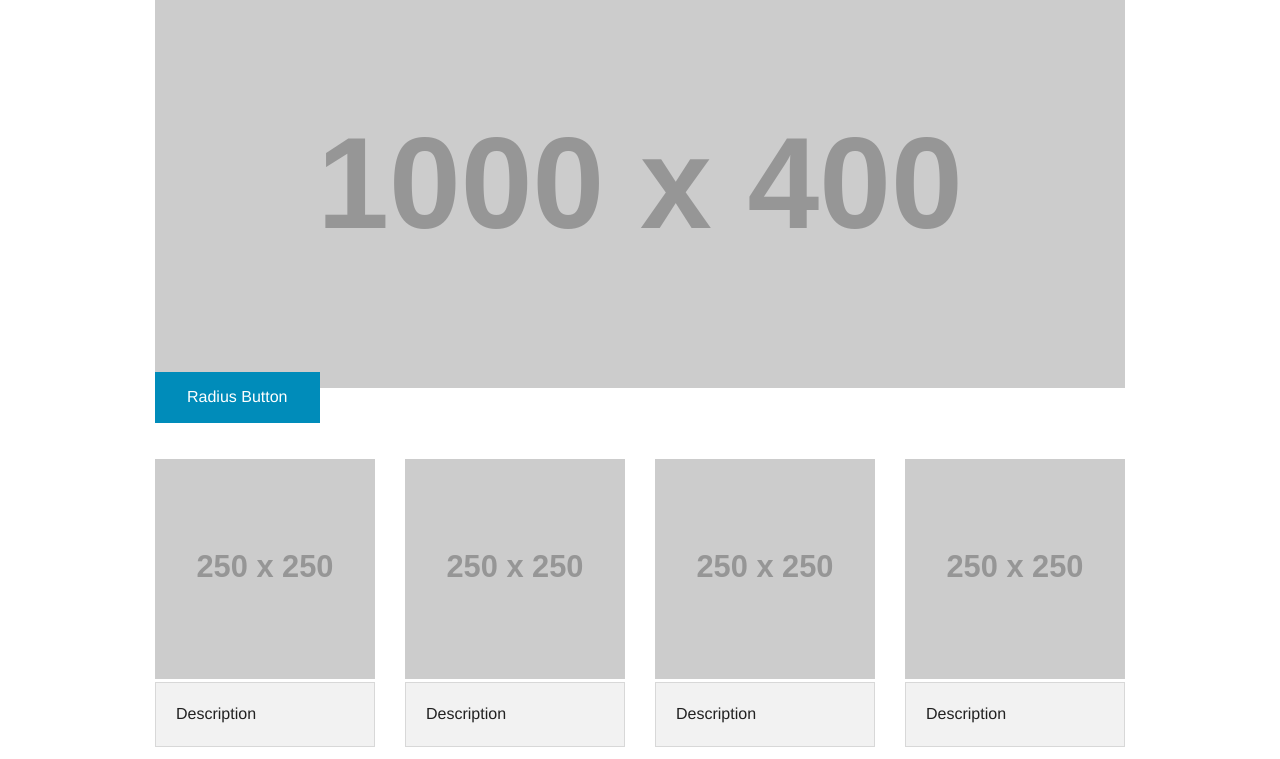
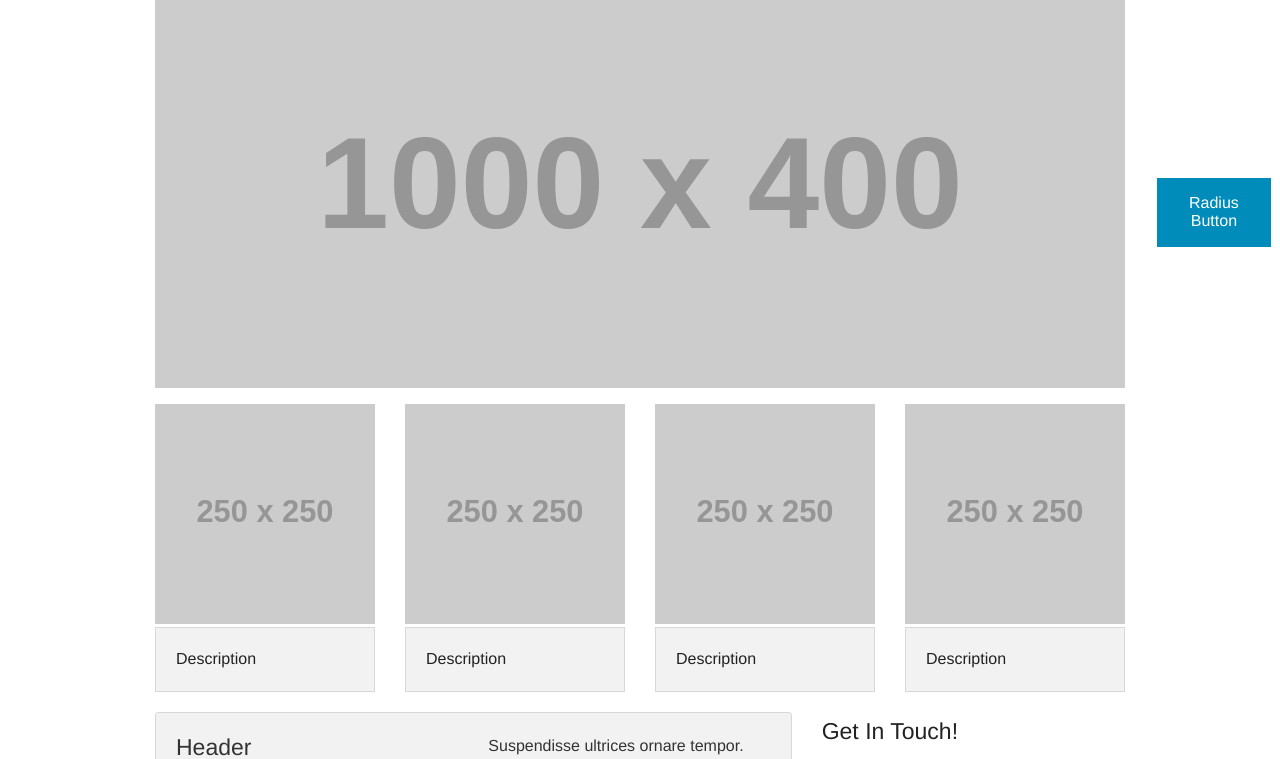
Before and after one commit to p00ps/p00ps.github.io, a PHP site: page / in a window 1280 px wide. Shown: the part 45-804 px from the top of the page. Run offline with PHP 8.4, Linux system fonts and the light colour scheme; grey boxes labelled with a size stand in for pictures from a placeholder-image service; some libraries are stand-ins or nearby versions.

Commit message:
mispelled correction

```diff
--- a/css/addson.css
+++ b/css/addson.css
@@ -1,5 +1,5 @@
 .featured-button{
 	top:50%;
-	margin-top:-16px;
-	position:relative;
+	margin:-16px 0px 0px 32px;
+	position:absolute;
 }
```
Also changed, not shown: 1 other file.
